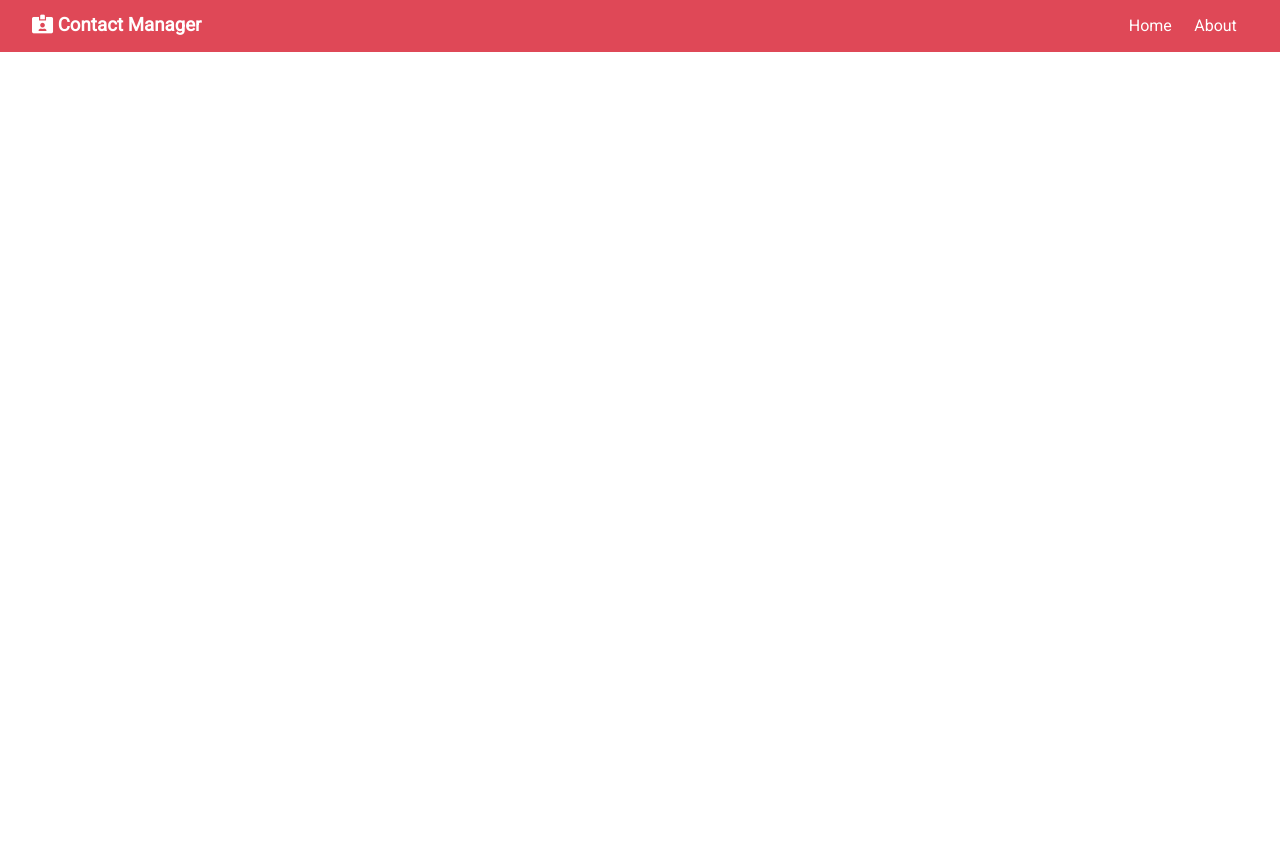
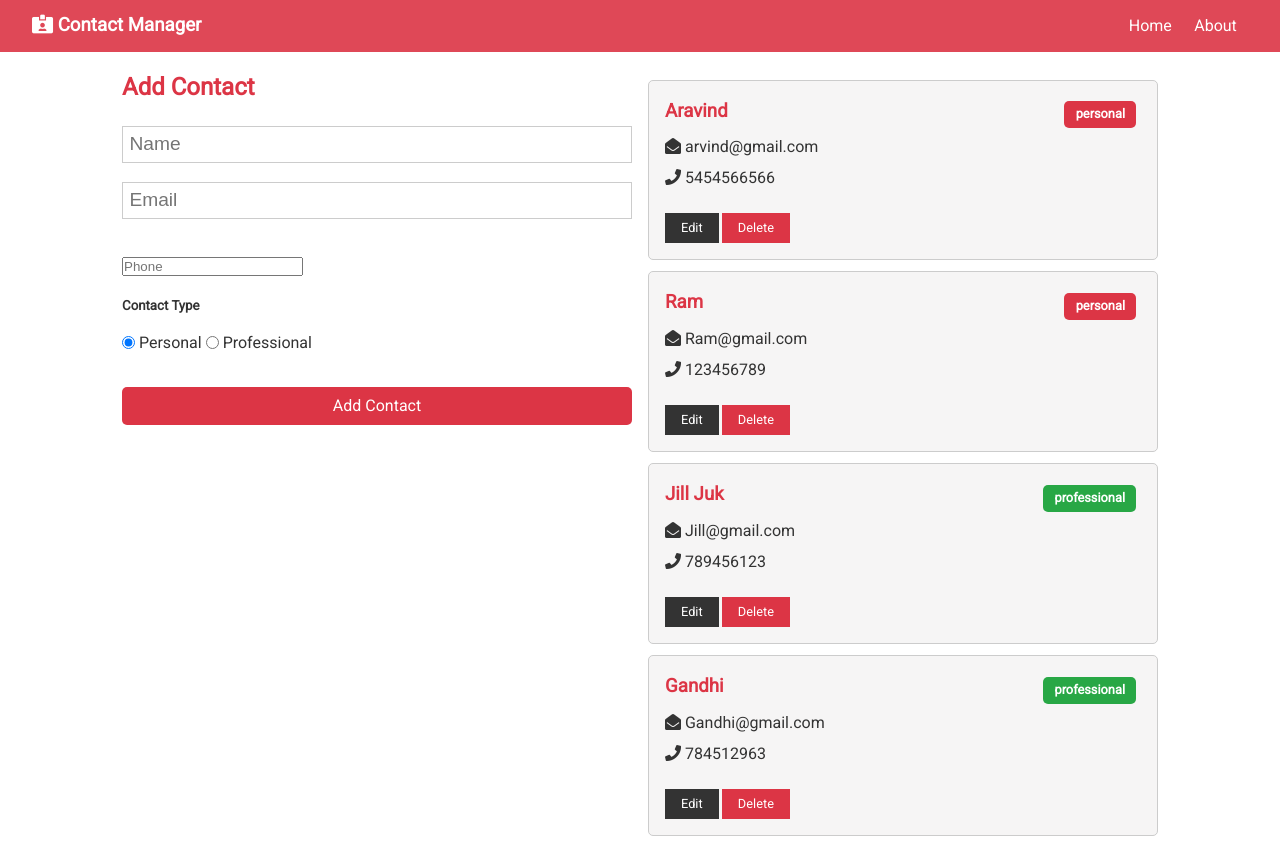
Before and after one commit to AravindMurgan/ContactsStorage-MERN-Stack-, a React (Create React App) app in the folder client/: page / in a window 1280 px wide. Before the commit the page ends 800 px from the top, so only its background shows below. Built offline with nearby package versions, Linux system fonts and the light colour scheme.

Commit message:
onSubmit data

```diff
--- a/client/src/App.js
+++ b/client/src/App.js
@@ -14,7 +14,7 @@ function App() {
 					<Navbar />
 					<div className='container'>
 						<Switch>
-							<Route exact path='/home' component={Home} />
+							<Route exact path='/' component={Home} />
 							<Route exact path='/about' component={About} />
 						</Switch>
 					</div>
--- a/client/src/component/contacts/ContactForm.js
+++ b/client/src/component/contacts/ContactForm.js
@@ -1,4 +1,5 @@
 import React, { useState } from 'react';
+import contactContext from '../../context/contact/contactContext';
 
 const ContactForm = () => {
 	const [contact, setContact] = useState({
@@ -9,25 +10,67 @@ const ContactForm = () => {
 	});
 
 	const { name, email, phone, type } = contact;
+
+	const onChange = (e) =>
+		setContact({ ...contact, [e.target.name]: e.target.value });
+
+	const onSubmit = (e) => {
+		e.preventDefault();
+		contactContext.addContact(contact);
+		setContact({
+			name: '',
+			email: '',
+			phone: '',
+			type: 'personal',
+		});
+	};
 	return (
 		<div>
-			<form>
+			<form onSubmit={onSubmit}>
 				<h2 className='text-primary'>Add Contact</h2>
 				<input
 					type='text'
 					value={name}
 					name='name'
-					placeholder='name'
+					placeholder='Name'
 					onChange={onChange}
 				/>
-
 				<input
-					type='text'
-					value={name}
-					name='name'
-					placeholder='name'
+					type='email'
+					value={email}
+					name='email'
+					placeholder='Email'
 					onChange={onChange}
 				/>
+				<input
+					type='phone'
+					value={phone}
+					name='phone'
+					placeholder='Phone'
+					onChange={onChange}
+				/>
+				<h5>Contact Type</h5>
+				<input
+					type='radio'
+					name='type'
+					value='personal'
+					checked={type === 'personal'}
+				/>{' '}
+				Personal{' '}
+				<input
+					type='radio'
+					name='type'
+					value='professional'
+					checked={type === 'professional'}
+				/>{' '}
+				Professional{' '}
+				<div>
+					<input
+						type='submit'
+						value='Add Contact'
+						className='btn btn-block btn-primary'
+					/>
+				</div>
 			</form>
 		</div>
 	);
--- a/client/src/component/contacts/Contacts.js
+++ b/client/src/component/contacts/Contacts.js
@@ -1,24 +1,19 @@
-import React ,{Fragment,useContext} from 'react';
+import React, { Fragment, useContext } from 'react';
 import ContactContext from '../../context/contact/contactContext';
 import ContactItem from '../contacts/ContactItem';
 
+const Contacts = () => {
+	const contactContext = useContext(ContactContext);
 
+	const { contacts } = contactContext;
 
-const Contacts = ()=>{
-    const contactContext = useContext(ContactContext);
-
-    const {contacts } = contactContext;
-
-    return(
-        <Fragment>
-            {
-                contacts.map(contact => <ContactItem key={contact.id} contacts={contact}/>)
-            }
-        </Fragment>
-    )
-
-
-}
-
+	return (
+		<Fragment>
+			{contacts.map((contact) => (
+				<ContactItem key={contact.id} contacts={contact} />
+			))}
+		</Fragment>
+	);
+};
 
 export default Contacts;
--- a/client/src/component/pages/Home.js
+++ b/client/src/component/pages/Home.js
@@ -1,10 +1,10 @@
 import React from 'react';
 import Contacts from '../contacts/Contacts';
-
+import ContactForm from '../contacts/ContactForm';
 const Home = () => {
 	return (
 		<div className='grid-2'>
-			<div>{/* Contact Form */}</div>
+			<div><ContactForm /></div>
 			<div>
 				<Contacts />
 			</div>
```
